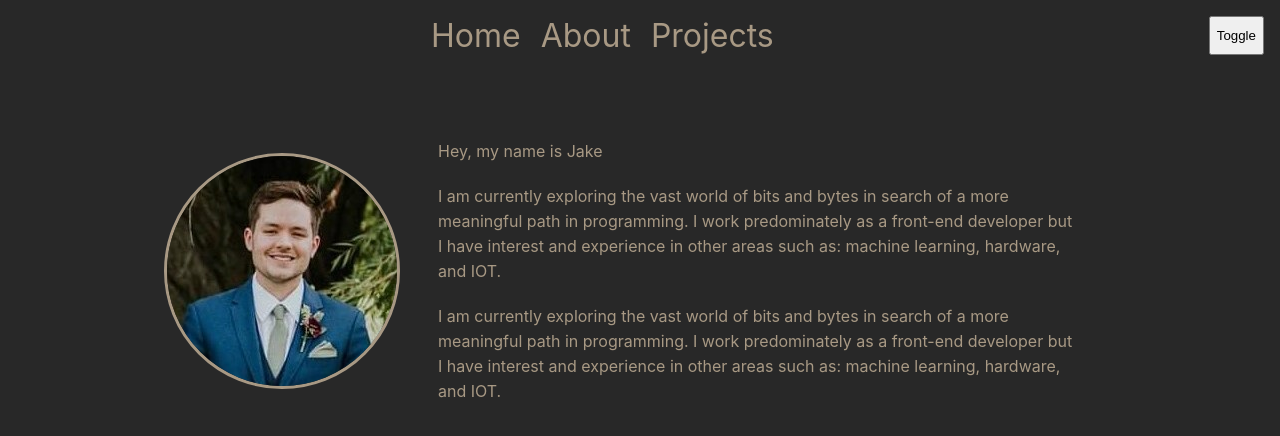
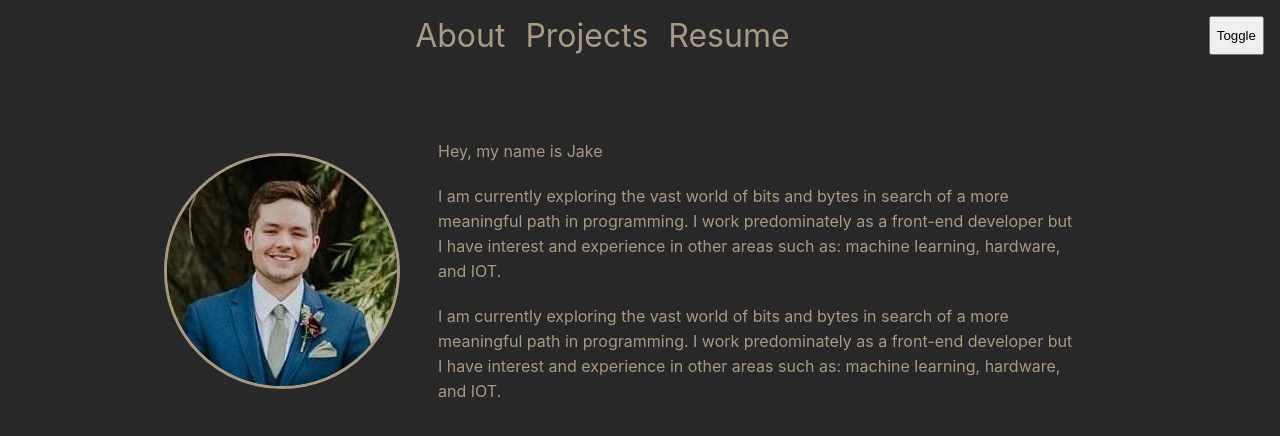
Before and after one commit to Jakeamorr/my-site, a React (Create React App) app: page / in a window 1280 px wide. Shown: the top 436 px of the page. Built offline with nearby package versions, Linux system fonts and the light colour scheme.

Commit message:
add global styles for fg and bg colors, apply to header component

```diff
--- a/src/App.css
+++ b/src/App.css
@@ -5,11 +5,11 @@
 }
 
 .dark {
-  background-color: #282828;
-  color: #a89984;
+  background-color: var(--bg_dark);
+  color: var(--fg_dark);
 }
 
 .light {
-  background-color: #a89984;
-  color: #282828;
+  background-color: var(--bg_light);
+  color: var(--fg_light);
 }
--- a/src/components/Header.js
+++ b/src/components/Header.js
@@ -5,19 +5,25 @@ import styleSheet from "./Header.module.css";
 import { ThemeContext } from "../contexts/themeContext";
 
 export default function Header() {
-  const { toggleTheme } = useContext(ThemeContext);
+  const { theme, toggleTheme } = useContext(ThemeContext);
+  const getLinkClass = () => {
+    return theme === "light"
+      ? styleSheet.navbarLink__light
+      : styleSheet.navbarLink__dark;
+  };
+
   return (
     <div className={styleSheet.header}>
       <span></span>
       <nav className={styleSheet.navbar}>
-        <Link to="/" className={styleSheet.navbarLink}>
-          Home
-        </Link>
-        <Link to="about" className={styleSheet.navbarLink}>
+        <Link to="/" className={getLinkClass()}>
           About
         </Link>
-        <Link to="projects" className={styleSheet.navbarLink}>
+        <Link to="projects" className={getLinkClass()}>
           Projects
+        </Link>
+        <Link to="resume" className={getLinkClass()}>
+          Resume
         </Link>
       </nav>
       <button onClick={toggleTheme}>Toggle</button>
--- a/src/components/Header.module.css
+++ b/src/components/Header.module.css
@@ -10,7 +10,6 @@
 }
 
 .navbarLink {
-  color: #a89984;
   font-size: 2rem;
   border-radius: 5px;
   text-decoration: none;
@@ -20,3 +19,13 @@
 .navbarLink:hover {
   text-decoration: underline;
 }
+
+.navbarLink__dark {
+  composes: navbarLink;
+  color: var(--fg_dark);
+}
+
+.navbarLink__light {
+  composes: navbarLink;
+  color: var(--fg_light);
+}
--- a/src/index.css
+++ b/src/index.css
@@ -12,3 +12,10 @@ code {
   font-family: source-code-pro, Menlo, Monaco, Consolas, "Courier New",
     monospace;
 }
+
+:root {
+  --fg_dark: #a89984;
+  --bg_dark: #282828;
+  --fg_light: #282828;
+  --bg_light: #a89984;
+}
```
Also changed, not shown: 1 other file (tests, documents, lock files or other folders).
